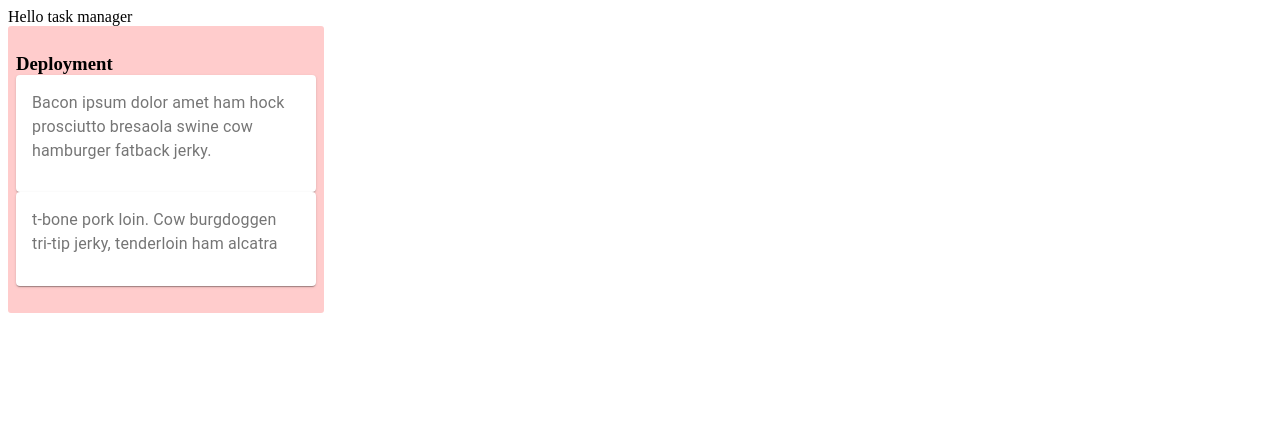
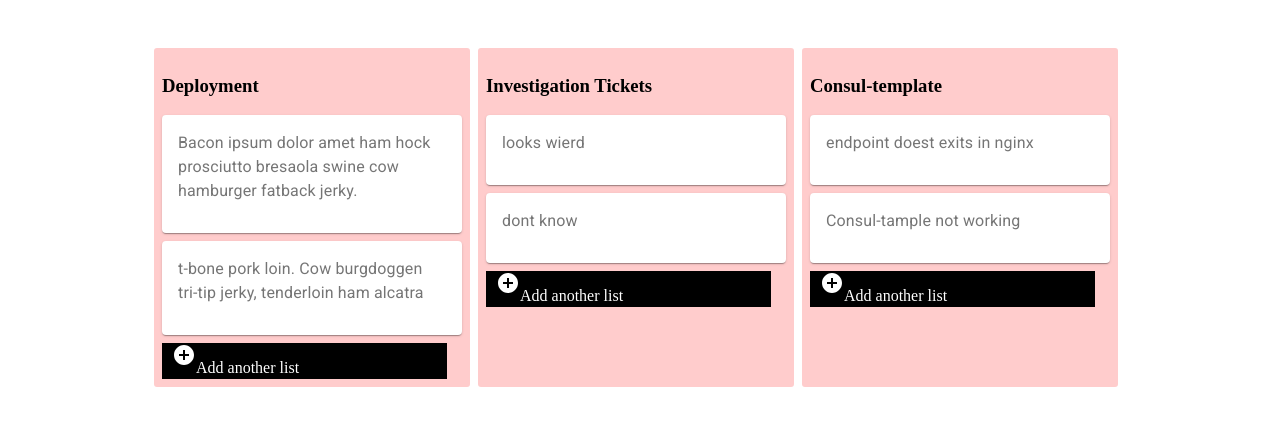
Before and after one commit to rayan147/tasktracker-, a React (Create React App) app: page / in a window 1280 px wide. Shown: the top 426 px of the page. Built offline with nearby package versions, Linux system fonts and the light colour scheme.

Commit message:
added renderButton

```diff
--- a/public/index.html
+++ b/public/index.html
@@ -10,34 +10,15 @@
       content="Web site created using create-react-app"
     />
     <link rel="apple-touch-icon" href="%PUBLIC_URL%/logo192.png" />
-    <!--
-      manifest.json provides metadata used when your web app is installed on a
-      user's mobile device or desktop. See https://developers.google.com/web/fundamentals/web-app-manifest/
-    -->
+
+    <link rel="stylesheet" href="https://fonts.googleapis.com/css?family=Roboto:300,400,500,700&display=swap" />
     <link rel="manifest" href="%PUBLIC_URL%/manifest.json" />
-    <!--
-      Notice the use of %PUBLIC_URL% in the tags above.
-      It will be replaced with the URL of the `public` folder during the build.
-      Only files inside the `public` folder can be referenced from the HTML.
 
-      Unlike "/favicon.ico" or "favicon.ico", "%PUBLIC_URL%/favicon.ico" will
-      work correctly both with client-side routing and a non-root public URL.
-      Learn how to configure a non-root public URL by running `npm run build`.
-    -->
     <title>React App</title>
   </head>
   <body>
     <noscript>You need to enable JavaScript to run this app.</noscript>
     <div id="root"></div>
-    <!--
-      This HTML file is a template.
-      If you open it directly in the browser, you will see an empty page.
 
-      You can add webfonts, meta tags, or analytics to this file.
-      The build step will place the bundled scripts into the <body> tag.
-
-      To begin the development, run `npm start` or `yarn start`.
-      To create a production bundle, use `npm run build` or `yarn build`.
-    -->
   </body>
 </html>
--- a/src/components/App.js
+++ b/src/components/App.js
@@ -2,16 +2,22 @@
 import {connect} from "react-redux"
 
 function App({lists}) {
-  console.log(lists)
   return (
-    <div>Hello task manager
+    <div style={styles.listsContainer}>
       {lists.map(list => (
-        <TaskList title={list.title} cards={list.cards}></TaskList>
+        <TaskList key={list.id} title={list.title} cards={list.cards}></TaskList>
       ))}
     </div>
   )}
 
+const styles ={
+  listsContainer:{
+    display:"flex",
+    justifyContent:"center",
+    marginTop:"3rem"
 
+  }
+}
  const mapStateToProps = state =>({
    lists:state.lists
  })
--- /dev/null
+++ b/src/components/TaskButton.js
@@ -0,0 +1,40 @@
+import React,{useState} from "react"
+import AddCircleIcon from '@material-ui/icons/AddCircle'
+
+const TaskButton = ({list}) => {
+    const renderAddButton = ()=> {
+        const buttonText = list ? "Add another list" :"Add another card"
+        const buttonTextOpacity = list ? 1 : 0.5
+        const buttonTextColor  =list ?"white" : "inherit"
+        const buttonTextBackground = list ? "rgba(0.0.0.15)" : "inherit"
+        return (
+            <div style={{
+                ...styles.openFormButtonGroup,
+                opacity:buttonTextOpacity,
+                color:buttonTextColor,
+                background:buttonTextBackground
+            }}>
+            <AddCircleIcon/>
+        <p>{buttonText}</p>
+                </div>
+        )
+    }
+    return (
+        <>
+         {renderAddButton()}
+        </>
+    )
+}
+
+const styles ={
+    openFormButtonGroup :{
+        display:"flex",
+        aliginItems:"center",
+        cursor:"pointer",
+        height:36,
+        width:275,
+        paddingLeft:10
+
+    }
+}
+export default TaskButton
--- a/src/components/TaskCard.js
+++ b/src/components/TaskCard.js
@@ -3,9 +3,8 @@
 
 
 const TaskCard = ({text}) => {
-  console.log("text",text)
     return (
-            <Card >
+            <Card style={stlyes.cardContainer} >
               <CardContent>
               <Typography  color="textSecondary" gutterBottom>
          {text}
@@ -17,4 +16,9 @@
     )
 }
 
+const stlyes ={
+  cardContainer:{
+    marginBottom: 8
+  }
+}
 export default TaskCard
--- a/src/components/TaskList.js
+++ b/src/components/TaskList.js
@@ -1,11 +1,14 @@
 import TaskCard from "./TaskCard"
+import TaskButton from "./TaskButton"
  const TaskList = ({title,cards}) => {
     return (
         <div style={styles.container}>
          <h3>
             {title}
-            {cards.map(card => <TaskCard text={card.text} />)}
         </h3>
+
+            {cards.map(card => <TaskCard key={cards.id} text={card.text} />)}
+        <TaskButton list />
         </div>
 
     )
@@ -16,7 +19,8 @@
     borderRadius:3,
     backgroundColor:"#fcc",
     width:300,
-    padding:8
+    padding:8,
+    marginRight:8
     }
 }
 export default TaskList
--- a/src/reducers/ListReducer.js
+++ b/src/reducers/ListReducer.js
@@ -13,7 +13,38 @@
         }
         ]
     }
+,
+
+    {
+        title:"Investigation Tickets",
+        id:1,
+        cards:[
+            {
+            id:1,
+            text:"looks wierd "},
+
+            {
+            id:2,
+            text:"dont know "
+        }
+        ]
+    },
+ {
+        title:"Consul-template",
+        id:2,
+        cards:[
+            {
+            id:1,
+            text:"endpoint doest exits in nginx"},
+
+            {
+            id:2,
+            text:"Consul-tample not working"
+        }
+        ]
+    }
 ]
+
 const listReducer = (state=initialState,action)=>{
     switch (action.type){
         default:
```
Also changed, not shown: 1 other file (tests, documents, lock files or other folders).
